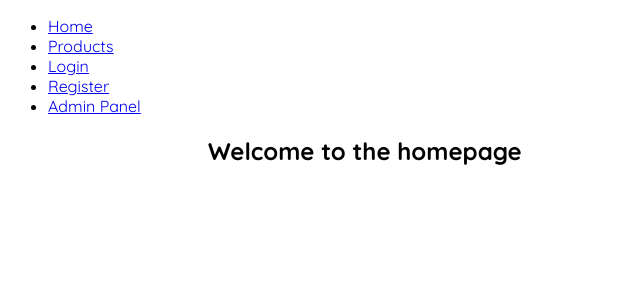
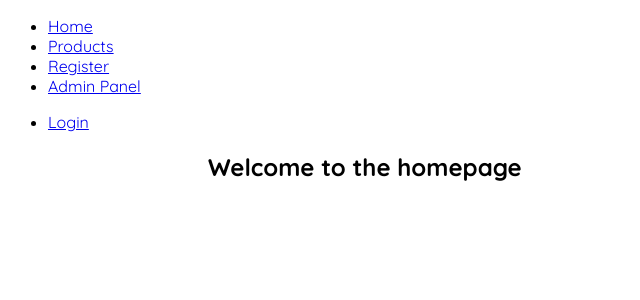
Before and after one commit to hohyunLee96/Banking-App-FrontEnd, a Vue app: page / in a window 1280 px wide. Shown: the top 300 px of the page, without its empty margins (0-640 px from the left). Built offline with nearby package versions, Linux system fonts and the light colour scheme; the HTML template or start-up script is replaced by a standard one.

Commit message:
Added a login button to the nav bar...

```diff
--- a/src/components/Navigation.vue
+++ b/src/components/Navigation.vue
@@ -13,11 +13,6 @@
           >
         </li>
         <li class="nav-item">
-          <router-link to="/login" class="nav-link" active-class="active"
-            >Login</router-link
-          >
-        </li>
-        <li class="nav-item">
           <router-link to="/register" class="nav-link" active-class="active"
             >Register</router-link
           >
@@ -25,6 +20,11 @@
         <li class="nav-item">
           <router-link to="/AdminPanel" class="nav-link" active-class="active"
             >Admin Panel</router-link>
+        </li>
+      </ul>
+      <ul class="navbar-nav">
+        <li class="nav-item">
+          <router-link to="/login" class="nav-link" active-class="active">Login</router-link>
         </li>
       </ul>
     </div>
```
